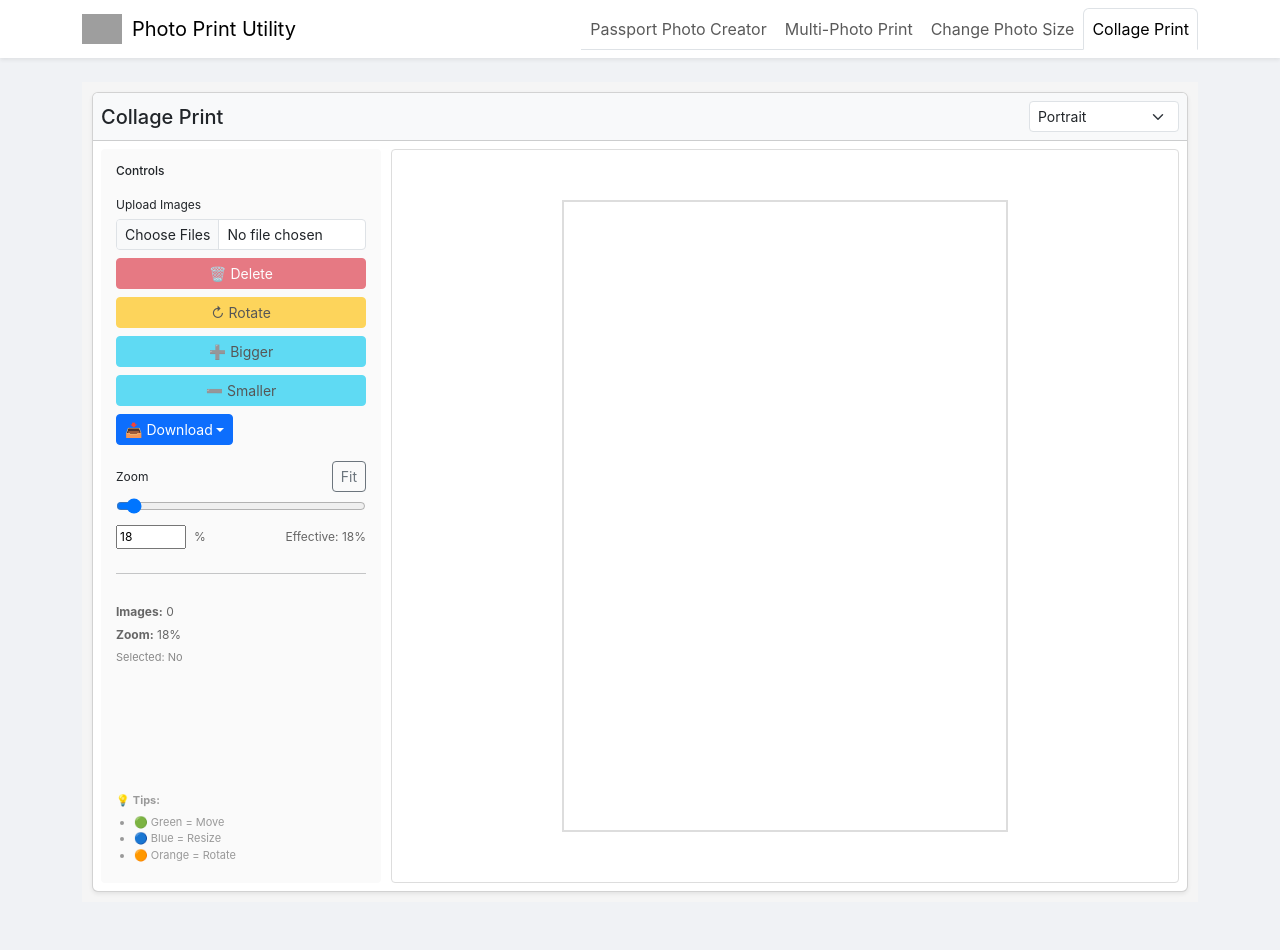
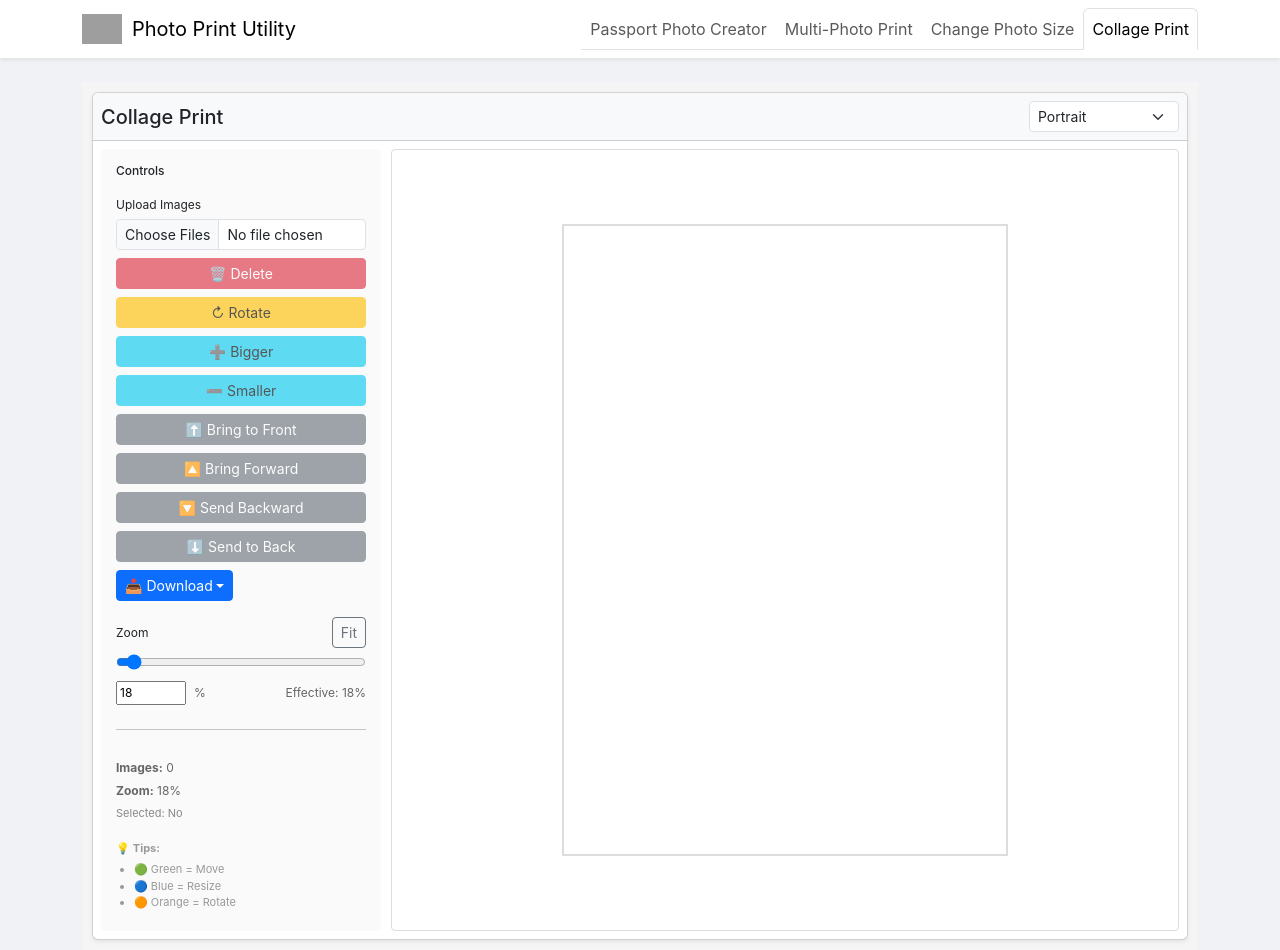
Before and after one commit to AJtati/Passportphotomaker, a React (Create React App) app: page / in a window 1280 px wide. Both pictures are taken after a click on the button "Collage Print". Before the commit the page ends 902 px from the top, so only its background shows below. Built offline with nearby package versions, Linux system fonts and the light colour scheme; grey boxes are pictures that could not be loaded.

Commit message:
feat: Add z-index manipulation for images in CollagePrint component

```diff
--- a/src/components/CollagePrint.js
+++ b/src/components/CollagePrint.js
@@ -335,6 +335,12 @@ const CollagePrint = () => {
 
       // Check if within rotated image bounds (for any image, not just selected)
       if (pointInRotatedRect(x, y, img)) {
+        // Bring the clicked image to the front
+        setImages((prevImages) => {
+          const clickedImage = prevImages.find((item) => item.id === img.id);
+          const otherImages = prevImages.filter((item) => item.id !== img.id);
+          return [...otherImages, clickedImage];
+        });
         setSelectedId(img.id);
         setDraggingId(img.id);
         setDraggingType('move');
@@ -509,6 +515,50 @@ const CollagePrint = () => {
     }, 50);
   };
 
+  // Z-index manipulation functions
+  const bringToFront = () => {
+    if (!selectedId) return;
+    setImages((prevImages) => {
+      const selectedImage = prevImages.find((img) => img.id === selectedId);
+      const otherImages = prevImages.filter((img) => img.id !== selectedId);
+      return [...otherImages, selectedImage];
+    });
+  };
+
+  const sendToBack = () => {
+    if (!selectedId) return;
+    setImages((prevImages) => {
+      const selectedImage = prevImages.find((img) => img.id === selectedId);
+      const otherImages = prevImages.filter((img) => img.id !== selectedId);
+      return [selectedImage, ...otherImages];
+    });
+  };
+
+  const bringForward = () => {
+    if (!selectedId) return;
+    setImages((prevImages) => {
+      const index = prevImages.findIndex((img) => img.id === selectedId);
+      if (index === -1 || index === prevImages.length - 1) return prevImages; // Already at front or not found
+      const newImages = [...prevImages];
+      const [movedImage] = newImages.splice(index, 1);
+      newImages.splice(index + 1, 0, movedImage);
+      return newImages;
+    });
+  };
+
+  const sendBackward = () => {
+    if (!selectedId) return;
+    setImages((prevImages) => {
+      const index = prevImages.findIndex((img) => img.id === selectedId);
+      if (index === -1 || index === 0) return prevImages; // Already at back or not found
+      const newImages = [...prevImages];
+      const [movedImage] = newImages.splice(index, 1);
+      newImages.splice(index - 1, 0, movedImage);
+      return newImages;
+    });
+  };
+
+
   return (
     <div style={{ minHeight: '100vh', padding: '10px', backgroundColor: '#f5f5f5' }}>
       <Card className="shadow-sm h-100" style={{ minHeight: '100vh' }}>
@@ -594,6 +644,42 @@ const CollagePrint = () => {
                 className="w-100"
               >
                 ➖ Smaller
+              </Button>
+              <Button
+                variant="secondary"
+                size="sm"
+                onClick={bringToFront}
+                disabled={!selectedId}
+                className="w-100"
+              >
+                ⬆️ Bring to Front
+              </Button>
+              <Button
+                variant="secondary"
+                size="sm"
+                onClick={bringForward}
+                disabled={!selectedId}
+                className="w-100"
+              >
+                🔼 Bring Forward
+              </Button>
+              <Button
+                variant="secondary"
+                size="sm"
+                onClick={sendBackward}
+                disabled={!selectedId}
+                className="w-100"
+              >
+                🔽 Send Backward
+              </Button>
+              <Button
+                variant="secondary"
+                size="sm"
+                onClick={sendToBack}
+                disabled={!selectedId}
+                className="w-100"
+              >
+                ⬇️ Send to Back
               </Button>
             </div>
 
```
